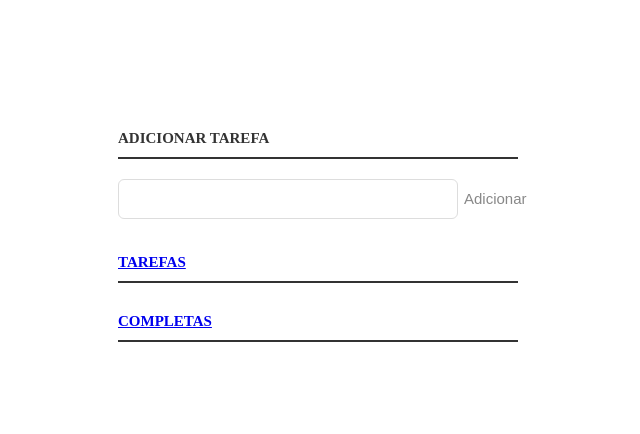
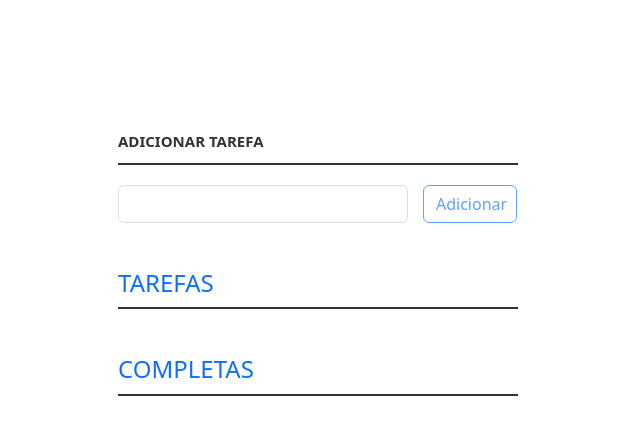
Before and after one commit to marcosteodoro/todo-list-react-desafio, a React (Vite) app: page / in a window 1280 px wide. Shown: the top 434 px of the page, without its empty margins (322-962 px from the left). Built offline with nearby package versions, Linux system fonts and the light colour scheme.

Commit message:
Requisitos 4, 9 e css

```diff
--- a/package.json
+++ b/package.json
@@ -10,6 +10,7 @@
     "preview": "vite preview"
   },
   "dependencies": {
+    "bootstrap": "^5.3.2",
     "react": "^18.2.0",
     "react-dom": "^18.2.0",
     "react-router-dom": "^6.15.0"
--- a/src/App.tsx
+++ b/src/App.tsx
@@ -1,4 +1,5 @@
 import { useEffect, useState } from "react"
+import 'bootstrap/dist/css/bootstrap.css'
 import ITarefa from "./interfaces/ITarefa"
 import ListaTarefas from "./components/ListaTarefas"
 
@@ -20,12 +21,12 @@ function App() {
   const validaTarefa = () => {
     if (textoNovaTarefa.length < 1 || textoNovaTarefa.trim().length < 1){
      alert('Tarefa em branco')
-    //  setDesabilitarBotao(true)
      return false
     }
-    // setDesabilitarBotao(false)
     return true
   }
+
+  const disableButton = textoNovaTarefa.length < 1 || textoNovaTarefa.trim().length < 1;
 
   const handleNovaTarefa = (textoNovaTarefa: string) => {
     validaTarefa() &&
@@ -44,9 +45,10 @@ function App() {
         : tarefa
     ))
 
+
     setTarefas(tarefasAtualizadas);
 
-    const quantidadeTarefasIncompletas = tarefas.filter(tarefa => !tarefa.completa).length;
+    const quantidadeTarefasIncompletas = tarefasAtualizadas.filter(tarefa => !tarefa.completa).length;
     document.title = `${quantidadeTarefasIncompletas} tarefas incompletas!`
   }
 
@@ -58,7 +60,7 @@ function App() {
   return (
     <div className="conteudo">
       <p>
-            <label htmlFor="nova-tarefa">Adicionar Tarefa</label>
+            <label htmlFor="nova-tarefa" className="d-flex flex-row space-between">Adicionar Tarefa</label>
             <input
                 id="nova-tarefa"
                 type="text"
@@ -67,7 +69,9 @@ function App() {
             />
             <button
                 id="botao-adicionar"
+                className="btn btn-outline-primary"
                 onClick={() => handleNovaTarefa(textoNovaTarefa)}
+                disabled={disableButton}
             >Adicionar</button>
         </p>
         <ListaTarefas
--- a/src/components/ListaTarefas.tsx
+++ b/src/components/ListaTarefas.tsx
@@ -21,13 +21,13 @@ export default function ListaTarefas(props: ListaTarefasProps) {
 
     return (
         <>
-            <h3><Link to={props.linkTitulo}>{props.titulo}</Link></h3>
+            <h4 id="link-label"><Link to={props.linkTitulo} className="link-offset-2 link-underline link-underline-opacity-0" >{props.titulo}</Link></h4>
             <ul id={props.divId}>
                 {props.tarefas.map(tarefa => (
                     <li key={tarefa.id}>
                     <input type="checkbox" checked={tarefa.completa} onChange={() => handleTarefaCompleta(tarefa)}/>
                     {tarefa.completa ? <label><del>{tarefa.tarefa}</del></label> : <label>{tarefa.tarefa}</label>}
-                    <button className="apagar" onClick={() => handleApagarTarefa(tarefa)}>Apagar</button>
+                    <button className="apagar btn btn-outline-danger" onClick={() => handleApagarTarefa(tarefa)}>Apagar</button>
                 </li>
                 ))}
             </ul>
--- a/src/styles.css
+++ b/src/styles.css
@@ -5,7 +5,8 @@
 
 ul {
     margin: 0;
-    padding: 0;
+    padding: 0 !important;
+    width: 400px;
 }
 
 li * {
@@ -21,13 +22,13 @@ button {
     background: none;
     border: 0px;
     color: #888;
-    font-size: 15px;
-    width: 60px;
+    font-size: 10px;
     margin: 10px 0 0;
     cursor: pointer;
+    width: 94px;
 }
 
-h3,
+h4,
 label[for='nova-tarefa'] {
     color: #333;
     font-weight: 700;
@@ -40,7 +41,7 @@ label[for='nova-tarefa'] {
 
 input[type="text"] {
     margin: 0;
-    font-size: 18px;
+    font-size: 15px;
     line-height: 18px;
     height: 18px;
     padding: 10px;
@@ -56,19 +57,22 @@ input[type="text"]:focus {
 }
 
 label[for='nova-tarefa'] {
-    display: block;
     margin: 0 0 20px;
 }
 
 input#nova-tarefa {
     float: left;
-    width: 318px;
+    width: 290px;
+    margin-right: 15px;
+    height: 38px;
 }
 
 li {
     overflow: hidden;
     padding: 20px 0;
     border-bottom: 1px solid #eee;
+    width: 400px;
+    margin-right: 15px !important;
 }
 
 li>input[type="checkbox"] {
@@ -80,7 +84,7 @@ li>input[type="checkbox"] {
 li>label {
     font-size: 18px;
     line-height: 40px;
-    width: 237px;
+    width: 270px;
     padding: 0 0 0 11px;
 }
 
```
Also changed, not shown: 1 other file (tests, documents, lock files or other folders).
